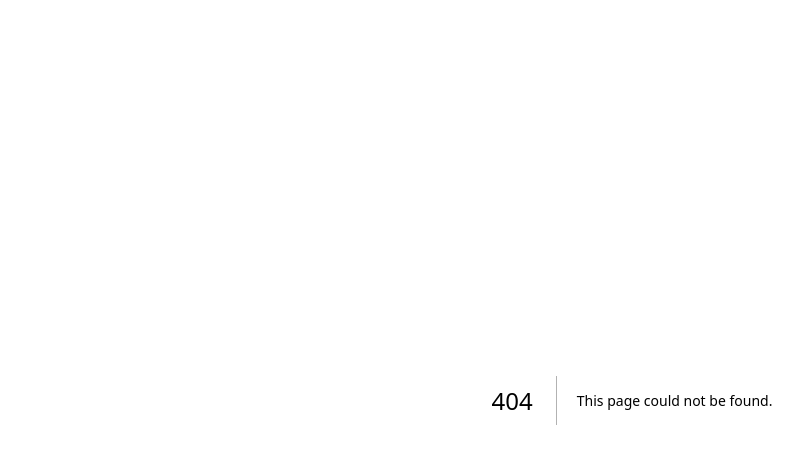
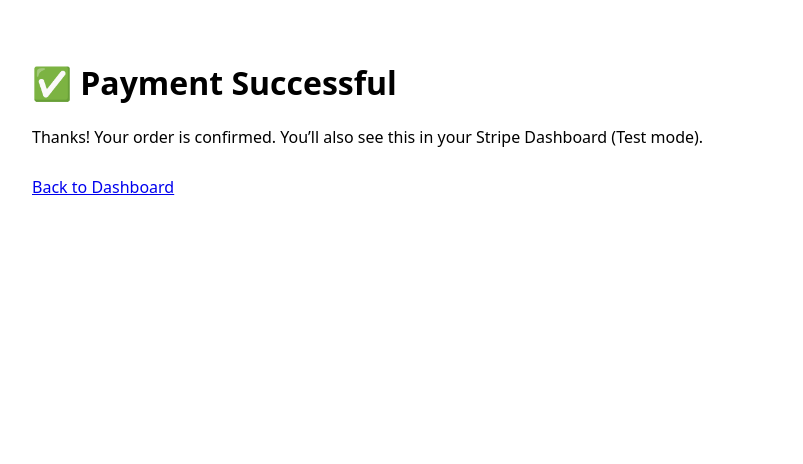
Before and after one commit to theunsignedunderground/uu-main-site, a Next.js app: page /success in a window 1280 px wide. Before the commit this address had no page. Shown: the top 464 px of the page, without its empty margins (8-811 px from the left). Built offline with nearby package versions, Linux system fonts and the light colour scheme.

Commit message:
Create success.js

```diff
--- /dev/null
+++ b/pages/success.js
@@ -0,0 +1,9 @@
+export default function Success() {
+  return (
+    <main style={{padding:"2rem", fontFamily:"system-ui"}}>
+      <h1>✅ Payment Successful</h1>
+      <p>Thanks! Your order is confirmed. You’ll also see this in your Stripe Dashboard (Test mode).</p>
+      <a href="/dashboard" style={{display:"inline-block", marginTop:12}}>Back to Dashboard</a>
+    </main>
+  );
+}
```
